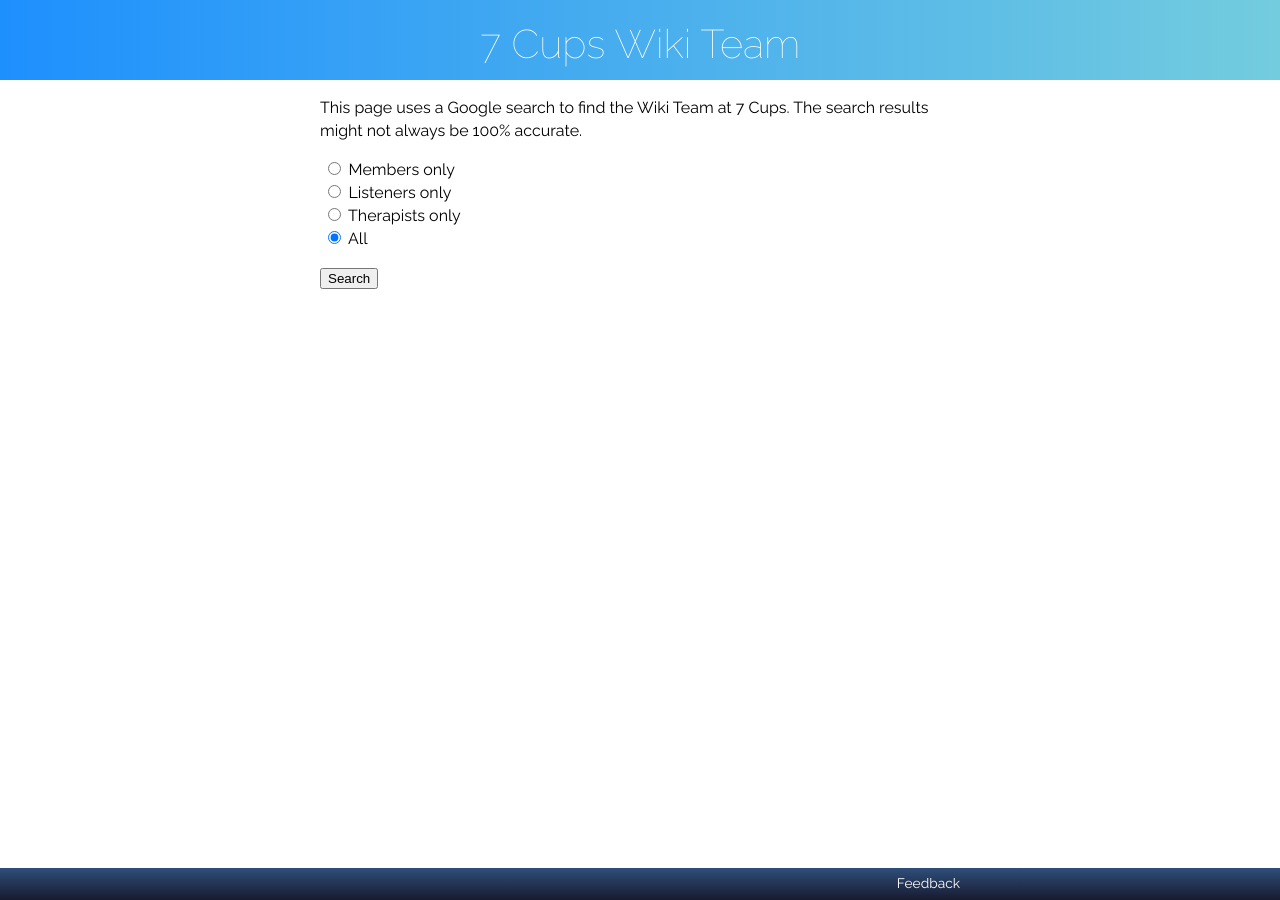
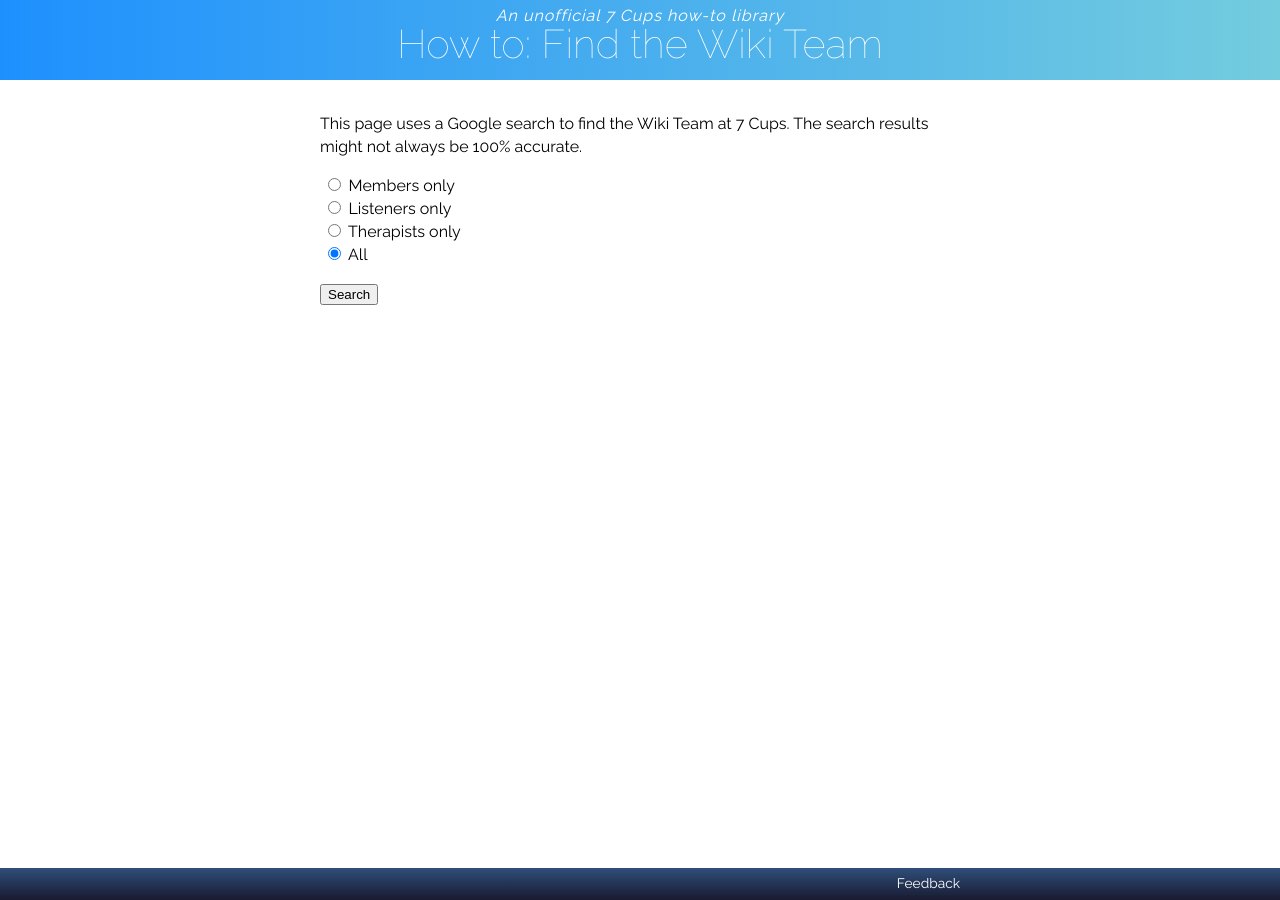
Before and after one commit to RarelyCharlie/rarelycharlie.github.io, a Jekyll site: the page built from _draft/wiki-team.md, in a window 1280 px wide. Built offline with Jekyll 4.4.1, drawn with Linux system fonts in a browser that asks for light colours; comment, search, counter and statistics services are not loaded.

```diff
--- a/_draft/wiki-team.md
+++ b/_draft/wiki-team.md
@@ -1,6 +1,6 @@
 ---
-title: 7 Cups Wiki Team
-layout: default
+title: Find the Wiki Team
+layout: howto
 feedback: https://www.7cups.com/@RarelyCharlie
 ---
 
```
